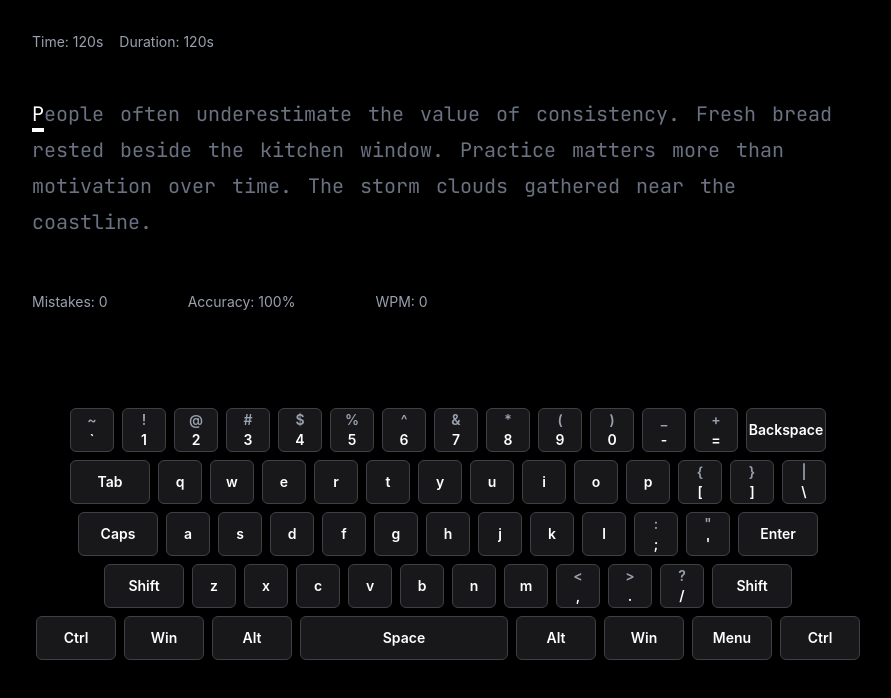
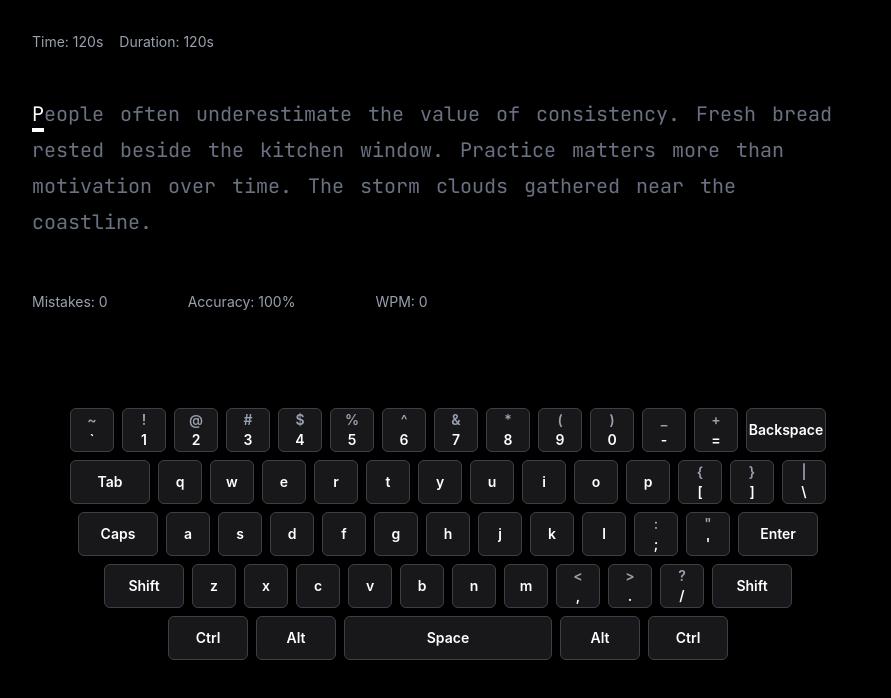
Before and after one commit to yowger/speed-typer, a React (Vite) app: page / in a window 1280 px wide. Shown: the top 698 px of the page, without its empty margins (192-1083 px from the left). Built offline with nearby package versions, Linux system fonts and the light colour scheme; no server answers.

Commit message:
removed unwated keys

```diff
--- a/src/features/typing/components/keyBoardLayout.ts
+++ b/src/features/typing/components/keyBoardLayout.ts
@@ -105,12 +105,6 @@ export const KEYBOARD_ROWS: KeyboardKeyItem[][] = [
         },
 
         {
-            code: "MetaLeft",
-            label: "Win",
-            wide: true,
-        },
-
-        {
             code: "AltLeft",
             label: "Alt",
             wide: true,
@@ -129,18 +123,6 @@ export const KEYBOARD_ROWS: KeyboardKeyItem[][] = [
         },
 
         {
-            code: "MetaRight",
-            label: "Win",
-            wide: true,
-        },
-
-        {
-            code: "ContextMenu",
-            label: "Menu",
-            wide: true,
-        },
-
-        {
             code: "ControlRight",
             label: "Ctrl",
             wide: true,
```
